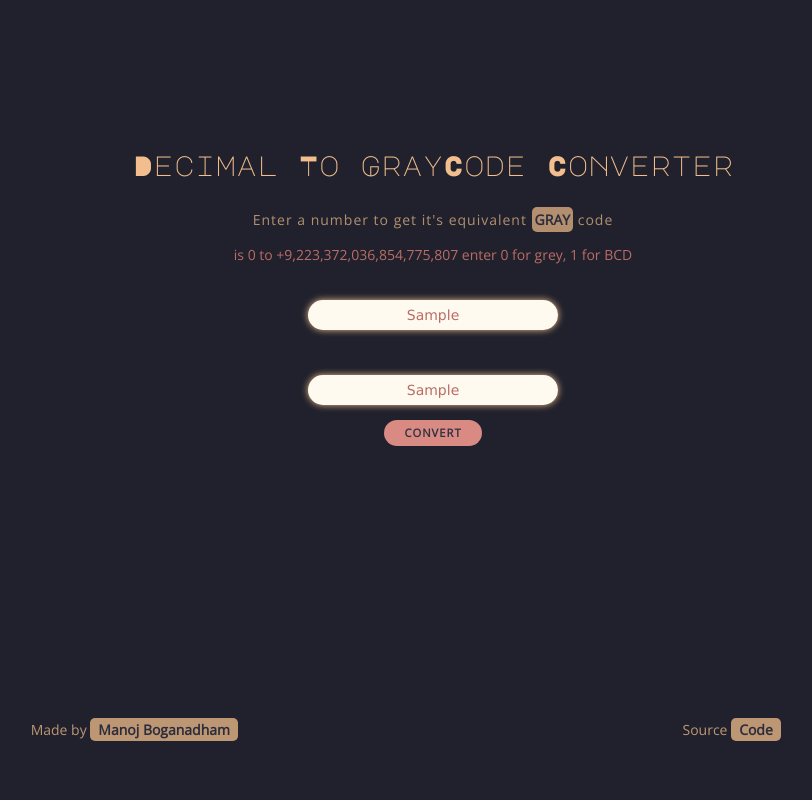
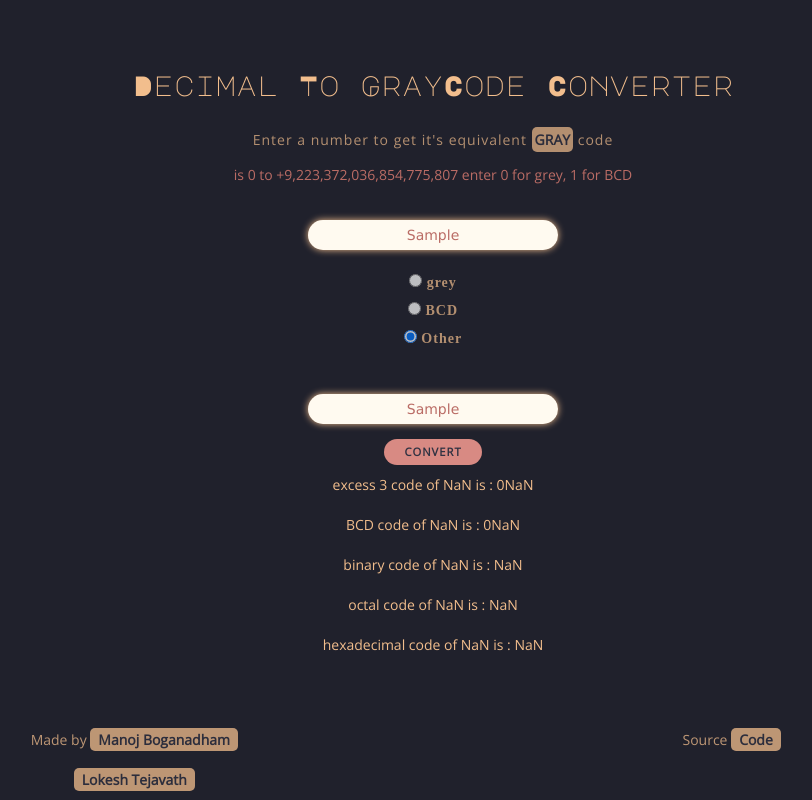
Before and after one commit to boga-man/DecimalToGrayCode, a website: page index.html in a window 1280 px wide. Both pictures are taken after typing "Sample", "Sample" into the empty fields and a click on the button "CONVERT". Shown: the whole page, without its empty margins (207-1019 px from the left). Drawn offline with nearby package versions, Linux system fonts and the light colour scheme.

Commit message:
added radio buttons for bases

```diff
--- a/index.html
+++ b/index.html
@@ -27,14 +27,22 @@
             is 0 to +9,223,372,036,854,775,807 enter 0 for grey, 1 for BCD
         </div>
         <input type="text" id="input" name="input" placeholder="Enter your number here" />
+        <span>
+        <form class="form-inline" id="prompt" style="align-self: center;">
+            <input type="radio" id="grey" name="base" value="grey">
+            <label for="male">grey</label><br>
+            <input type="radio" id="bcd" name="base" value="bcd">
+            <label for="female">BCD</label><br>
+            <input type="radio" id="other" name="base" value="other" checked="checked">
+            <label for="other">Other</label>
+        <br>
+
+        </form></span>
         <input type="text" id="inputbase" name="inputbase" placeholder="Enter your base here" />
         <button id="cnvt" class="content">CONVERT</button>
-
-        <div id="grey" class="content"></div>
-        <br />
         <div id="xs3" class="content"></div>
         <br />
-        <div id="bcd" class="content"></div>
+        <div id="sev" class="content" style="visibility: visible;"></div>
         <br />
         <div id="binary" class="content"></div>
         <br />
@@ -50,10 +58,8 @@
         <span id="author">Made by
         <a href="https://github.com/ManojBoganadham" target="_blank"
           >Manoj Boganadham</a
-        ></span
-      >
-      <span id="source"
-        >Source
+        ><br><br><a href="https://github.com/lokeshtejavath" target="_blank">Lokesh Tejavath</a></span>
+        <span id="source">Source
         <a
           href="https://github.com/ManojBoganadham/DecimalToGrayCode"
           target="_blank"
--- a/scripts.js
+++ b/scripts.js
@@ -60,7 +60,6 @@ function bcdToDecimal(s) {
         var current = parseInt(s.substring((4 * i), (4 * (i + 1))), 2);
         total *= 10;
         total += current;
-        console.log(total, ' ', base);
         base += 1;
     }
 
@@ -90,18 +89,18 @@ function graytoBinary(gray) {
 }
 
 function convt() {
+    var b = document.getElementsByName("base");
     var base = document.getElementById("inputbase").value;
     base = parseInt(base);
     var num;
     var x = document.getElementById("input").value;
-    if (base == 10 || base == 2 || base == 8 || base == 16) {
+    if (b[2].checked) {
         num = parseInt(x, base);
     }
-    if (base == 1) {
-        console.log(x);
+    if (b[1].checked) {
         num = bcdToDecimal(x);
     }
-    if (base == 0) {
+    if (b[0].checked) {
         num = parseInt(graytoBinary(x), 2);
     }
 
@@ -125,8 +124,7 @@ function convt() {
     document.getElementById("xs3").innerHTML = x;
     document.getElementById("xs3").style.visibility = "visible";
     x = "BCD code of " + num.toString() + " is : " + DecToXS3(num, 0);
-    document.getElementById("bcd").innerHTML = x;
-    document.getElementById("bcd").style.visibility = "visible";
+    document.getElementById("sev").innerHTML = x;
     x =
         " hexadecimal code of " +
         num.toString() +
--- a/styles.css
+++ b/styles.css
@@ -11,6 +11,18 @@ body {
         background-color: #20212c;
         color: #f2be8d;
         scroll-behavior: smooth;
+        align-items: center;
+        align-self: center;
+        text-align: center;
+        align-content: center;
+    }
+
+    .content,
+    #base {
+        font-family: "Open Sans", serif;
+        text-align: center;
+        font-size: 1em;
+        font-weight: 400;
     }
 
     #canvas {
@@ -131,11 +143,3 @@ footer a {
     footer span {
         width: 40%;
     }
-
-.content,
-#base {
-    font-family: "Open Sans", serif;
-    text-align: center;
-    font-size: 1em;
-    font-weight: 400;
-}
```
Lines whose indentation alone changed are shown as unchanged.
